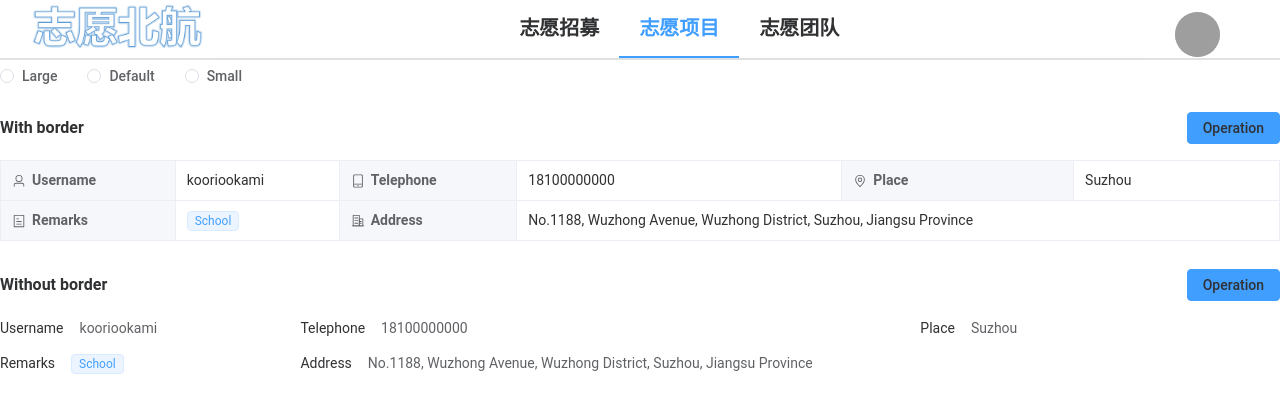
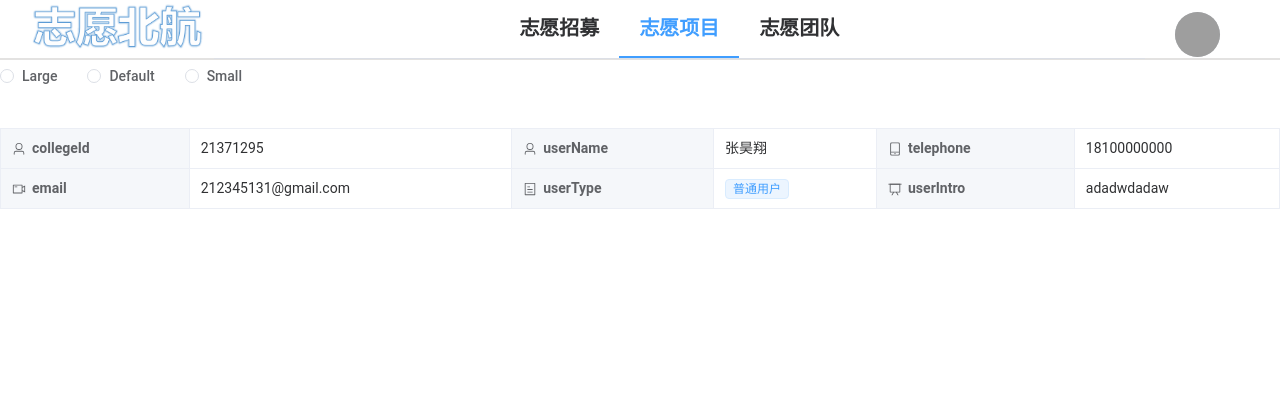
Before and after one commit to Hao7un/DataBase-BUAA-2023, a Vue app in the folder frontend/: page /user in a window 1280 px wide. Shown: the top 412 px of the page. Built offline with nearby package versions, Linux system fonts and the light colour scheme; grey boxes are pictures that could not be loaded.

Commit message:
userPage

```diff
--- a/frontend/src/views/UserPage.vue
+++ b/frontend/src/views/UserPage.vue
@@ -5,34 +5,38 @@
     <el-radio label="small">Small</el-radio>
   </el-radio-group>
 
-    <el-descriptions
-      class="margin-top"
-      title="With border"
-      :column="3"
-      :size="size"
-      border
-    >
+  <el-descriptions class="margin-top" :column="3" :size="size" border>
     <template #extra>
-        <el-button type="primary">Operation</el-button>
     </template>
     <el-descriptions-item>
       <template #label>
         <div class="cell-item">
           <el-icon :style="iconStyle">
-              <user />
+            <User />
           </el-icon>
-            Username
+          collegeId
         </div>
       </template>
-        kooriookami
+      21371295
     </el-descriptions-item>
     <el-descriptions-item>
       <template #label>
         <div class="cell-item">
           <el-icon :style="iconStyle">
-              <iphone />
+            <User />
           </el-icon>
-            Telephone
+          userName
+        </div>
+      </template>
+      张昊翔
+    </el-descriptions-item>
+    <el-descriptions-item>
+      <template #label>
+        <div class="cell-item">
+          <el-icon :style="iconStyle">
+            <Iphone />
+          </el-icon>
+          telephone
         </div>
       </template>
       18100000000
@@ -41,67 +45,47 @@
       <template #label>
         <div class="cell-item">
           <el-icon :style="iconStyle">
-              <location />
+            <VideoCamera />
           </el-icon>
-            Place
+          email
         </div>
       </template>
-        Suzhou
+      212345131@gmail.com
     </el-descriptions-item>
     <el-descriptions-item>
       <template #label>
         <div class="cell-item">
           <el-icon :style="iconStyle">
-              <tickets />
+            <Tickets />
           </el-icon>
-            Remarks
+          userType
         </div>
       </template>
-        <el-tag size="small">School</el-tag>
+      <el-tag size="small">普通用户</el-tag>
     </el-descriptions-item>
     <el-descriptions-item>
       <template #label>
         <div class="cell-item">
           <el-icon :style="iconStyle">
-              <office-building />
+            <DataBoard />
           </el-icon>
-            Address
+          userIntro
         </div>
       </template>
-        No.1188, Wuzhong Avenue, Wuzhong District, Suzhou, Jiangsu Province
+      adadwdadaw
     </el-descriptions-item>
   </el-descriptions>
 
-    <el-descriptions
-      class="margin-top"
-      title="Without border"
-      :column="3"
-      :size="size"
-      :style="blockMargin"
-    >
-      <template #extra>
-        <el-button type="primary">Operation</el-button>
-      </template>
-      <el-descriptions-item label="Username">kooriookami</el-descriptions-item>
-      <el-descriptions-item label="Telephone">18100000000</el-descriptions-item>
-      <el-descriptions-item label="Place">Suzhou</el-descriptions-item>
-      <el-descriptions-item label="Remarks">
-        <el-tag size="small">School</el-tag>
-      </el-descriptions-item>
-      <el-descriptions-item label="Address"
-        >No.1188, Wuzhong Avenue, Wuzhong District, Suzhou, Jiangsu Province
-      </el-descriptions-item>
-    </el-descriptions>
 </template>
 
 <script setup lang="ts">
 import { computed, ref } from 'vue'
 import {
   Iphone,
-    Location,
-    OfficeBuilding,
+  VideoCamera,
   Tickets,
   User,
+  DataBoard,
 } from '@element-plus/icons-vue'
 
 const size = ref('')
@@ -131,10 +115,12 @@
 .el-descriptions {
   margin-top: 20px;
 }
+
 .cell-item {
   display: flex;
   align-items: center;
 }
+
 .margin-top {
   margin-top: 20px;
 }
```
Lines whose indentation alone changed are shown as unchanged.
